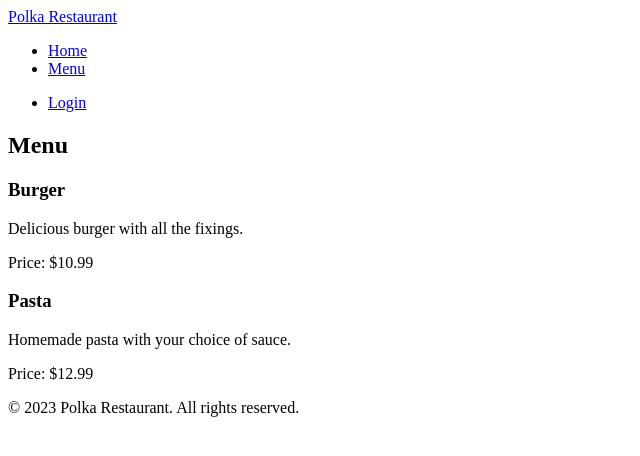
After one commit to aleksandrasucho/polish-restaurant, a Django app: page /menu/ in a window 1280 px wide. The commit adds this page. Shown: the top 456 px of the page, without its empty margins (0-640 px from the left). Run offline with Django 3.2, Linux system fonts and the light colour scheme.

Commit message:
Add menu.html and update views.py

```diff
--- a/reservations/urls.py
+++ b/reservations/urls.py
@@ -1,6 +1,7 @@
-from . import views
 from django.urls import path
+from .views import HomeView, MenuView
 
 urlpatterns = [
-    path('', views.home, name="home")
+    path('', HomeView.as_view(), name="base"),
+    path('menu/', MenuView.as_view(), name="menu"),
 ]
--- a/reservations/views.py
+++ b/reservations/views.py
@@ -1,4 +1,24 @@
+from django.views import View
 from django.shortcuts import render
+from django.views import generic
 
-def home(request):
-    return render(request, 'home.html', {})
+class HomeView(generic.TemplateView):
+    """
+    View for the home page.
+    """
+    template_name = 'base.html'
+
+    def get(self, request):
+        return render(request, 'base.html', {})
+
+class MenuView(generic.TemplateView):
+    template_name = 'menu.html'
+
+    def get(self, request):
+        return render(request, 'menu.html')
+
+#def home(request):
+#   return render(request, 'base.html', {})
+
+#def menu(request):
+#   return render(request, 'menu.html')
--- a/templates/home.html
+++ b/templates/base.html
@@ -1,30 +1,29 @@
 <!DOCTYPE html>
-<html>
 <html lang="en">
 <head>
     <title>Polka Restaurant</title>
     <meta charset="UTF-8">
     <meta name="viewport" content="width=device-width, initial-scale=1.0">
+    {% load static %}
+    <link rel="stylesheet" href="{% static 'style.css' %}">
 </head>
 
 <body>
 
     <!-- Navigation -->
-
     <nav>
         <div>
-            <a href="{% url 'home' %}">Polka Restaurant</a>
+            <a href="{% url 'base' %}">Polka Restaurant</a>
         </div>
         <ul>
-            <li><a href="/">Home</a></li>
-            <li><a href="/menu/">Menu</a></li>
-            <li><a href="/reservation/">Reservation</a></li>
+            <li><a href="{% url 'base' %}">Home</a></li>
+            <li><a href="{% url 'menu' %}">Menu</a></li>
         </ul>
         <ul>
             {% if user.is_authenticated %}
-            <li><a href="#">Logout</a></li>
+            <li><a href="{% url 'logout' %}">Logout</a></li>
             {% else %}
-            <li><a href="#">Login</a></li>
+            <li><a href="{% url 'login' %}">Login</a></li>
             {% endif %}
         </ul>
     </nav>
--- /dev/null
+++ b/templates/menu.html
@@ -0,0 +1,18 @@
+{% extends 'base.html' %}
+
+{% block content %}
+<h2>Menu</h2>
+
+<div>
+    <h3>Burger</h3>
+    <p>Delicious burger with all the fixings.</p>
+    <p>Price: $10.99</p>
+</div>
+
+<div>
+    <h3>Pasta</h3>
+    <p>Homemade pasta with your choice of sauce.</p>
+    <p>Price: $12.99</p>
+</div>
+
+{% endblock %}
```
